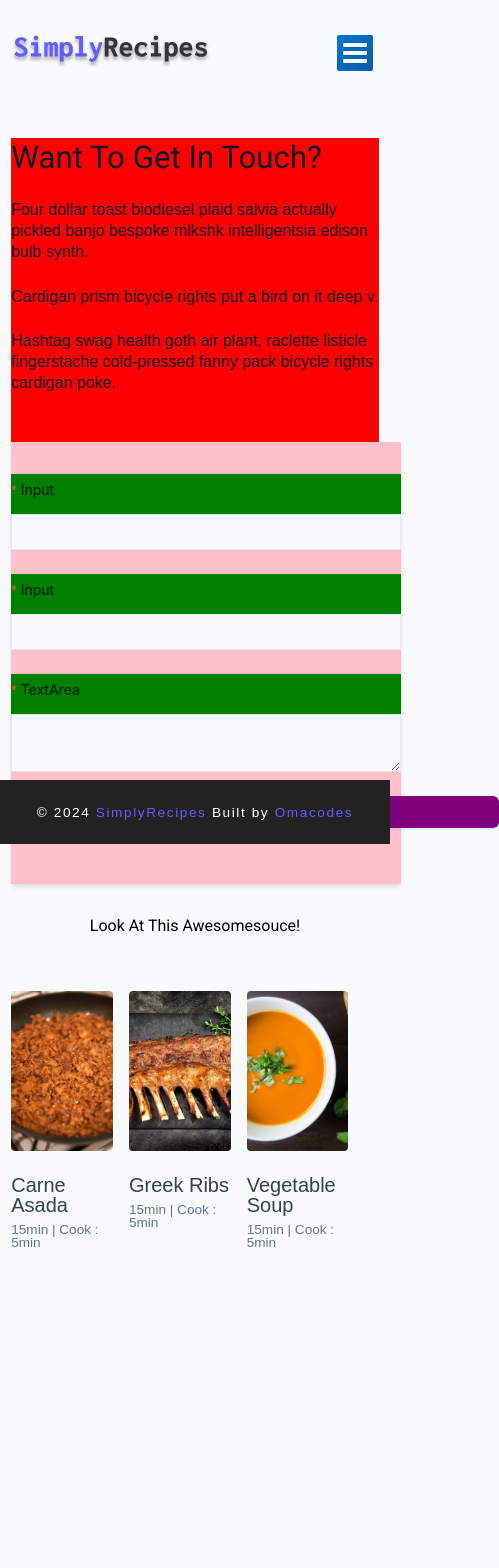
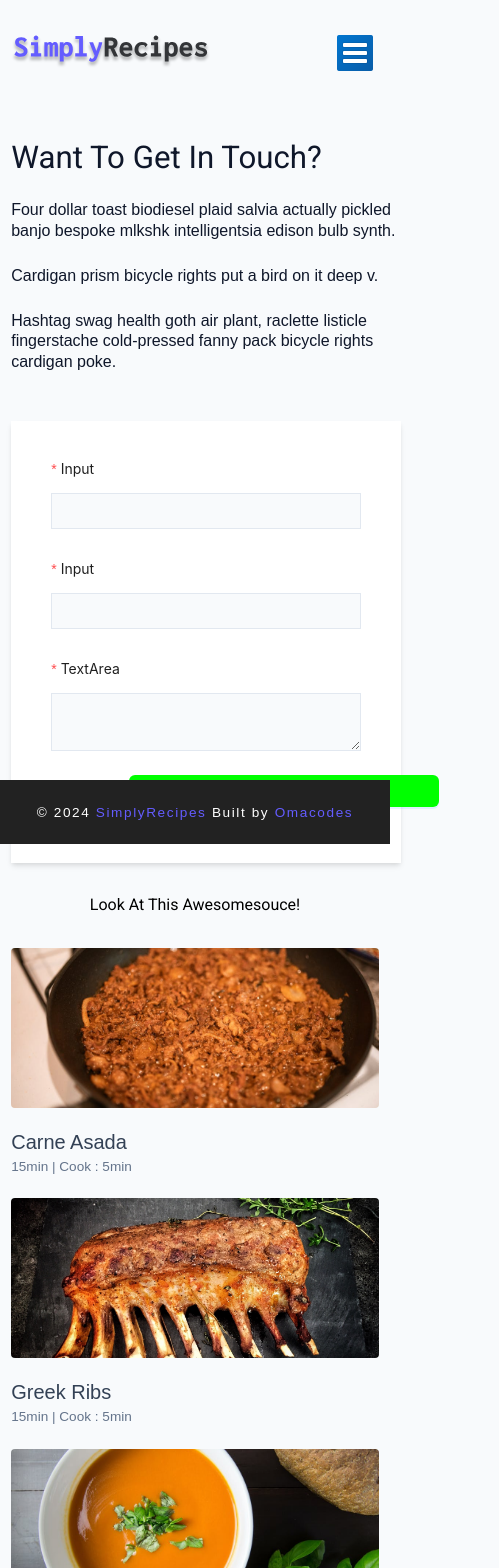
Before and after one commit to chiomaubaezuonu/food-recipes, a React (Create React App) app: page /contact in a window 390 px wide. Shown: the top 1568 px of the page, 499 px wide, since content can reach past the window. Before the commit the page ends 1250 px from the top, so only its background shows below. Built offline with nearby package versions, Linux system fonts and the light colour scheme.

Commit message:
Made the contact page responsive

```diff
--- a/src/index.scss
+++ b/src/index.scss
@@ -745,32 +745,43 @@ a {
 
     .contact-page-contents {
       display: block;
-      width: 100%;
-      background-color: red;
-      .contact-writeup{
+      width: 100vw;
+
+      .contact-writeup {
+        width: 100vw;
+      }
+
+      .form-div {
         width: 100%;
-      }
-      .form-div{
-        width: 100vw;
-        background-color: pink;
-        padding-left: 0rem;
-        padding-right: 0;
+        margin: auto;
 
       }
     }
   }
-  .ant-form-item{
+
+  .ant-form-item {
     width: 100%;
-    background-color: green;
     padding-left: 0rem;
     padding-right: 0rem;
     margin-left: 0;
+
+    .ant-btn-primary {
+      display: block;
+      width: 100%;
+      background-color: lime;
+    }
   }
-  .ant-btn-primary{
-    background-color: purple;
-    width: 100%;
-    margin-left: 0rem;
-    margin-right: 0rem;
-    display: block;
+
+  .card-content-div {
+    .card-container {
+      display: block;
+      width: 100%;
+      margin-bottom: 4rem;
+
+      .card {
+        width: 100%;
+        margin-bottom: 12rem;
+      }
+    }
   }
 }
```
